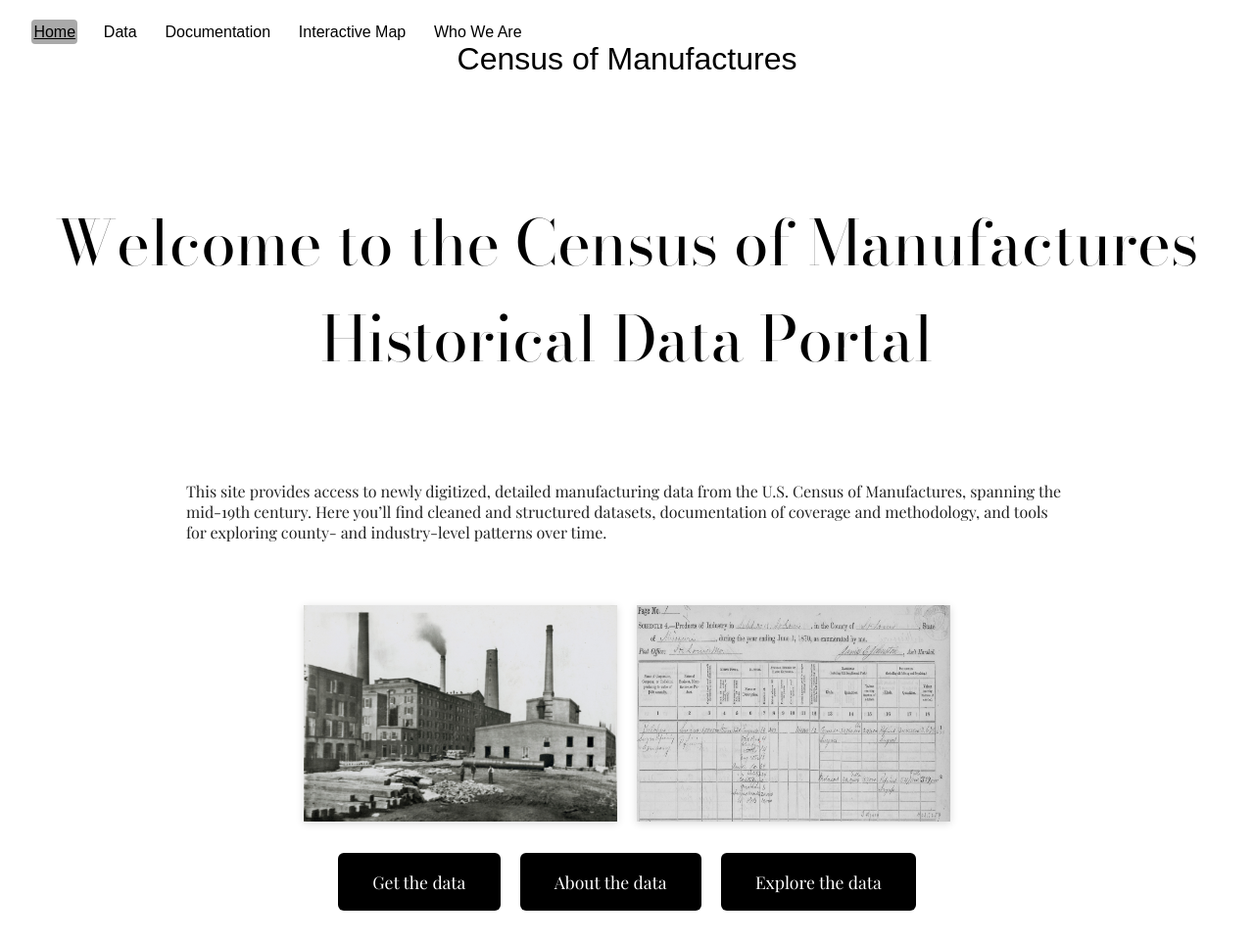
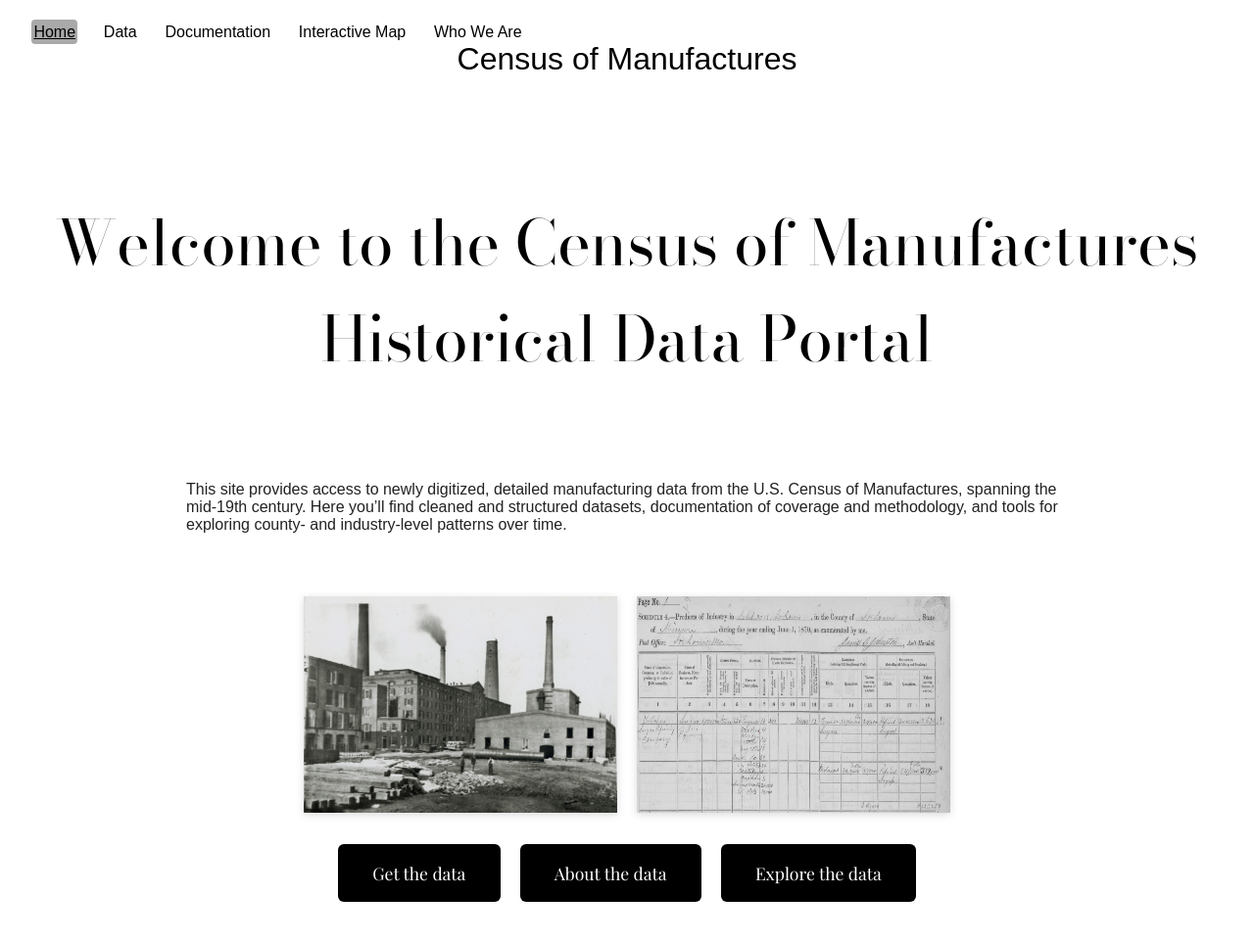
Before and after one commit to allen-otterstrom/CMF_data, a Jekyll site: the page built from index.md, in a window 1280 px wide. Shown: the whole page at 98% size. Built offline with Jekyll 4.4.1, drawn with Linux system fonts in a browser that asks for light colours.

Commit message:
Update default.html

```diff
--- a/_layouts/default.html
+++ b/_layouts/default.html
@@ -14,7 +14,8 @@
   <style>
     /* Body text */
     body {
-      font-family: 'Playfair Display', serif;
+      /*font-family: 'Playfair Display', serif;*/
+      font-family: 'Arial';
       font-weight: 400;
       margin: 0;
       padding: 0;
@@ -34,7 +35,8 @@
 
     /* Headers: Bodoni Moda */
     h1, h2, h3, h4, h5, h6 {
-      font-family: 'Bodoni Moda', serif;
+      /*font-family: 'Bodoni Moda', serif;*/
+      font-family: 'Arial';
       font-weight: 400; /* lighter weight */
       color: #000000;
       margin-top: 1.5em;
```
